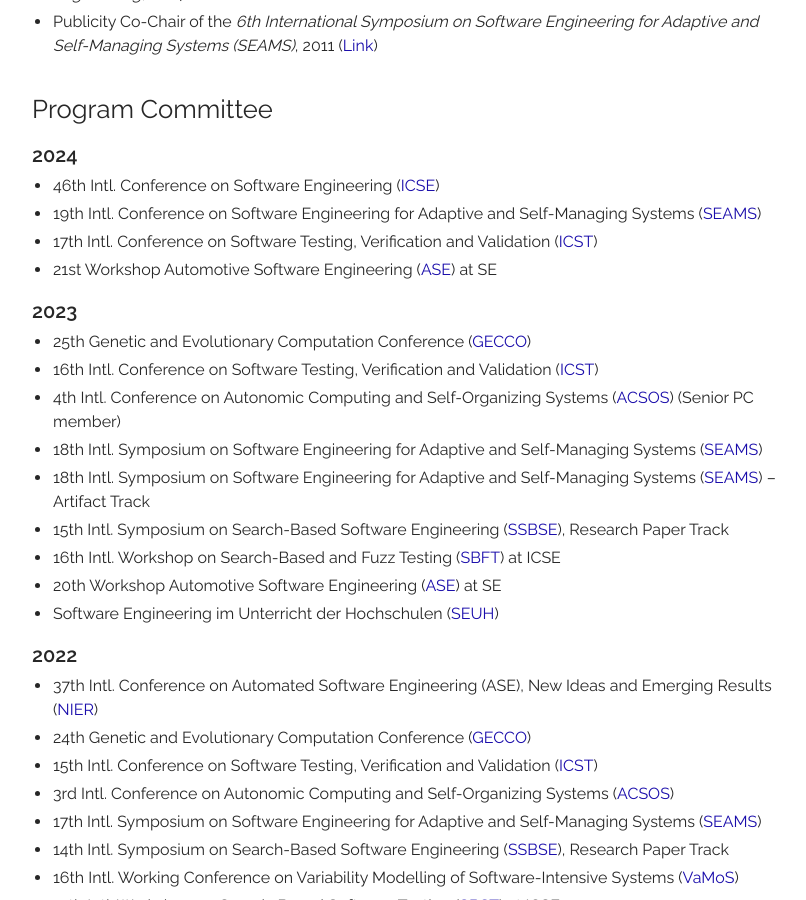
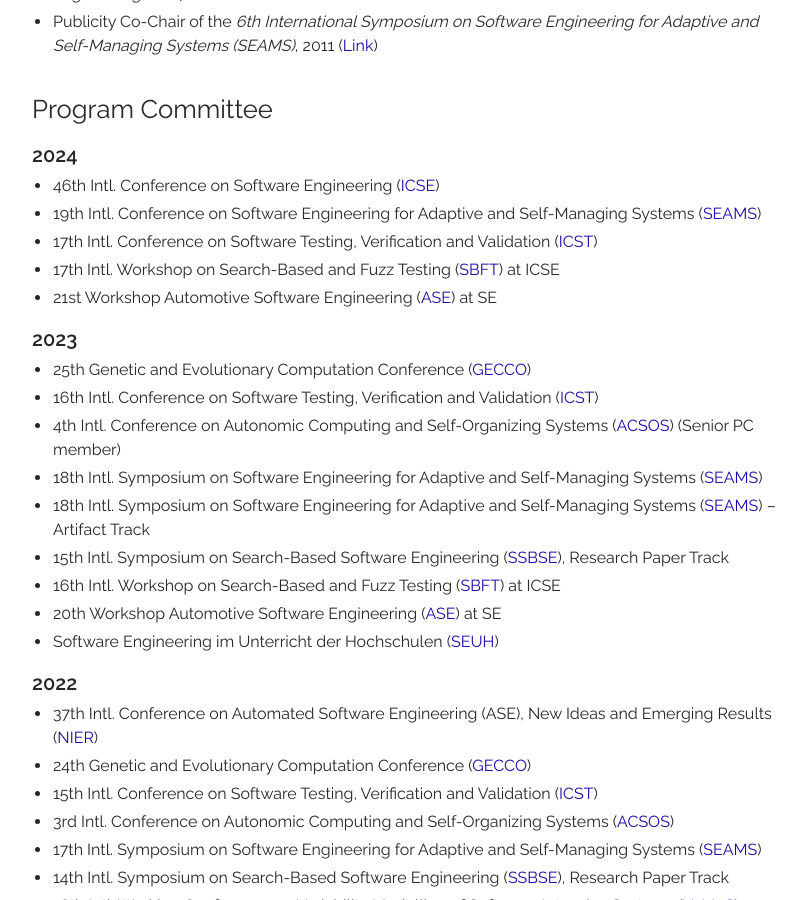
Before and after one commit to thomas-vogel/thomas-vogel.github.io, a Jekyll site: the page built from _pages/activities.md, in a window 1280 px wide and 900 px high, scrolled down 1965 px. Shown: the whole window, without its empty margins (233-1039 px from the left). Built offline with Jekyll 4.4.1, drawn with Linux system fonts in a browser that asks for light colours.

Commit message:
Add PC SBFT'24.

```diff
--- a/_pages/activities.md
+++ b/_pages/activities.md
@@ -55,6 +55,7 @@
 * 46th Intl. Conference on Software Engineering ([ICSE](https://conf.researchr.org/track/icse-2024/icse-2024-technical-track){:target="_blank"})
 * 19th Intl. Conference on Software Engineering for Adaptive and Self-Managing Systems ([SEAMS](https://conf.researchr.org/home/seams-2024){:target="_blank"})
 * 17th Intl. Conference on Software Testing, Verification and Validation ([ICST](https://conf.researchr.org/home/icst-2024){:target="_blank"})
+* 17th Intl. Workshop on Search-Based and Fuzz Testing ([SBFT](https://sbft24.github.io/){:target="_blank"}) at ICSE
 * 21st Workshop Automotive Software Engineering ([ASE](https://ase-workshop.github.io/2024/){:target="_blank"}) at SE
 
 ### 2023
```
